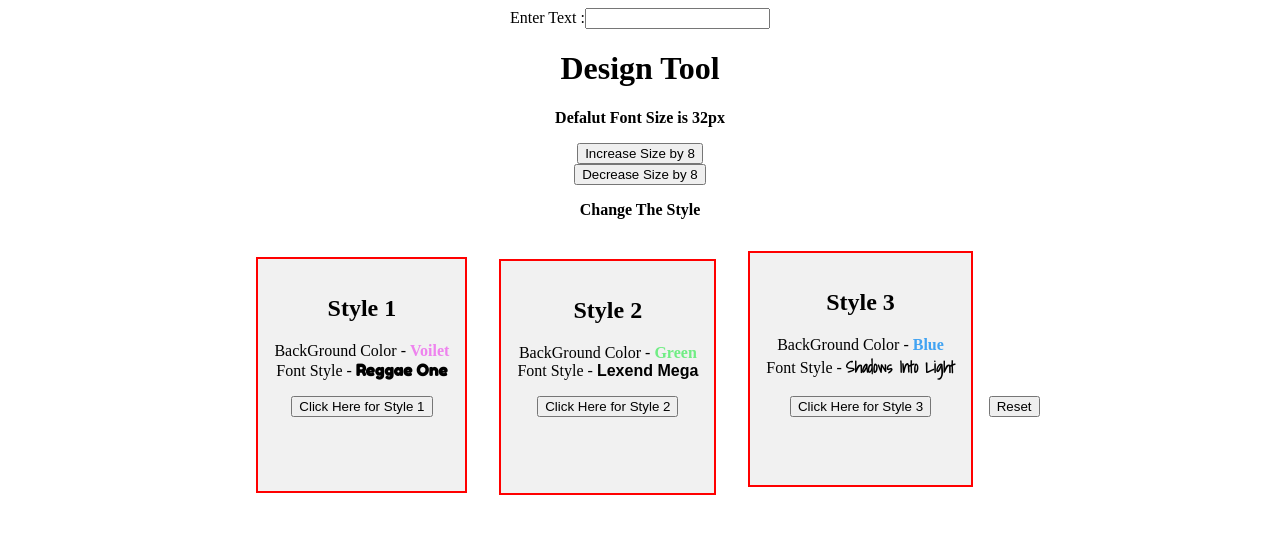
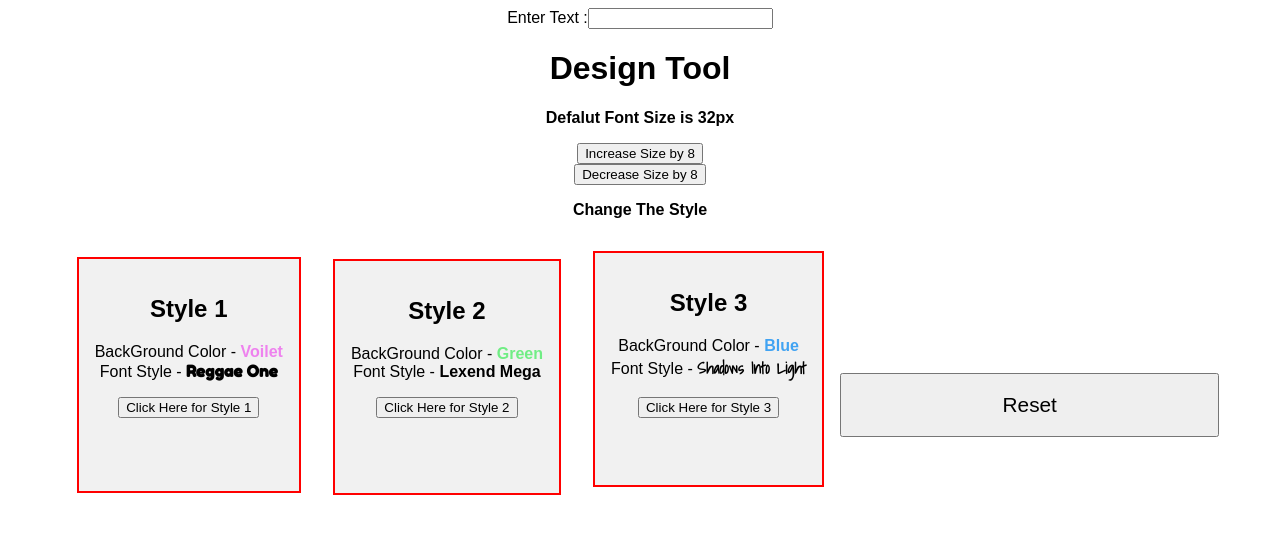
Before and after one commit to imukulsaini/react-BasicDesignTool, a React (Create React App) app: page / in a window 1280 px wide. Shown: the top 534 px of the page. Built offline with nearby package versions, Linux system fonts and the light colour scheme; a web font is replaced by a local one.

Commit message:
style:add Reset Button Style

```diff
--- a/src/App.js
+++ b/src/App.js
@@ -117,7 +117,7 @@ export default function App() {
           <button onClick={thirdStyleHandler}>Click Here for Style 3</button>
         </div>{" "}
       </section>
-      <button onClick={resetStyle}>Reset</button>
+      <button id ="resetButton"onClick={resetStyle}>Reset</button>
     </div>
   );
 }
--- a/src/styles.css
+++ b/src/styles.css
@@ -1,6 +1,6 @@
 .App {
   text-align: center;
-
+  font-family:sans-serif;
 }
 
 
@@ -16,6 +16,11 @@
   margin : 1rem;
   display: inline-block;
   background-Color:#f1f1f1;
+}
+#resetButton {
+  width:30%;
+height:8vh;
+font-size:1.3em;
 }
 .styleSection .styleOne p #bg-color {
 color:violet
```
